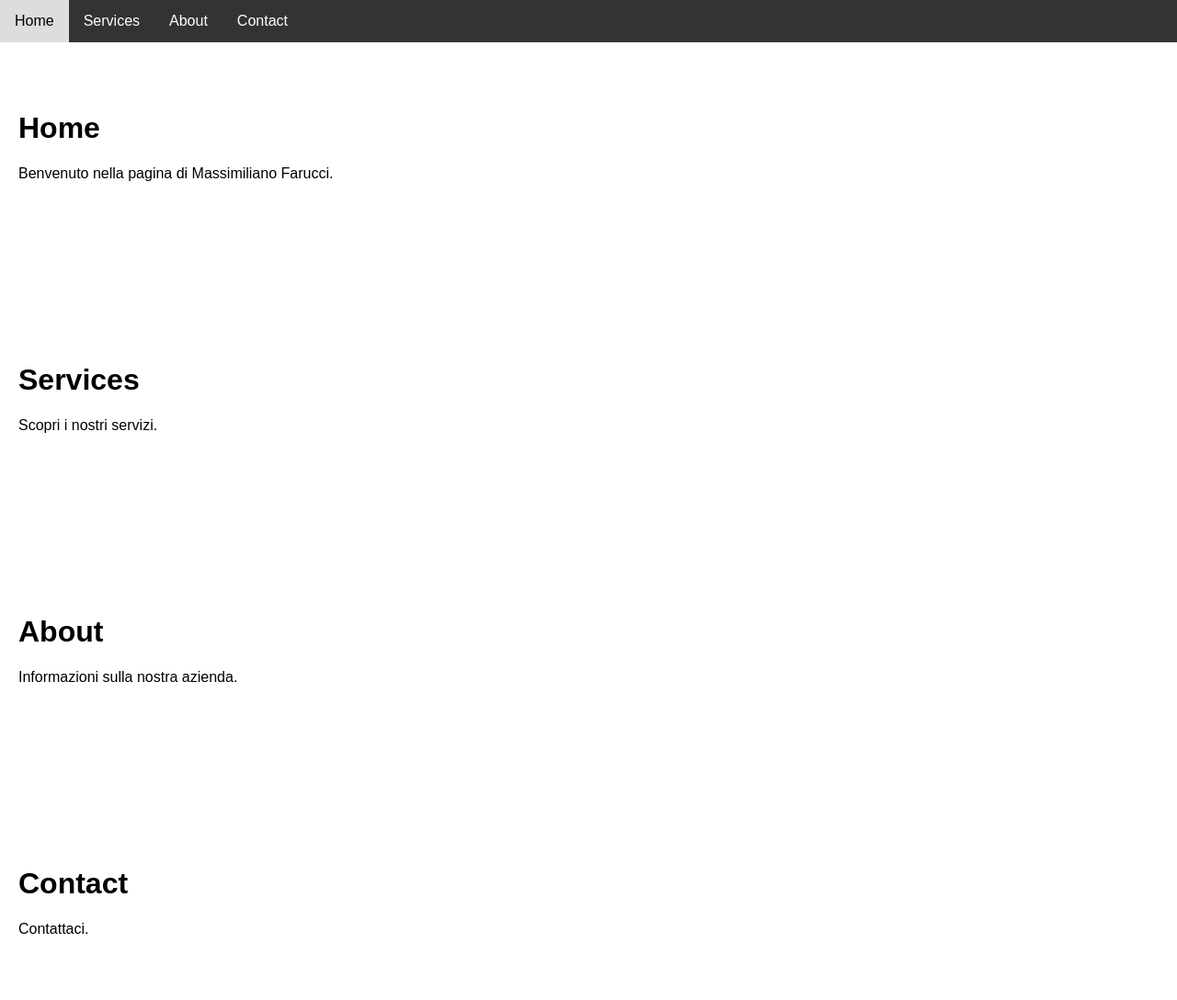
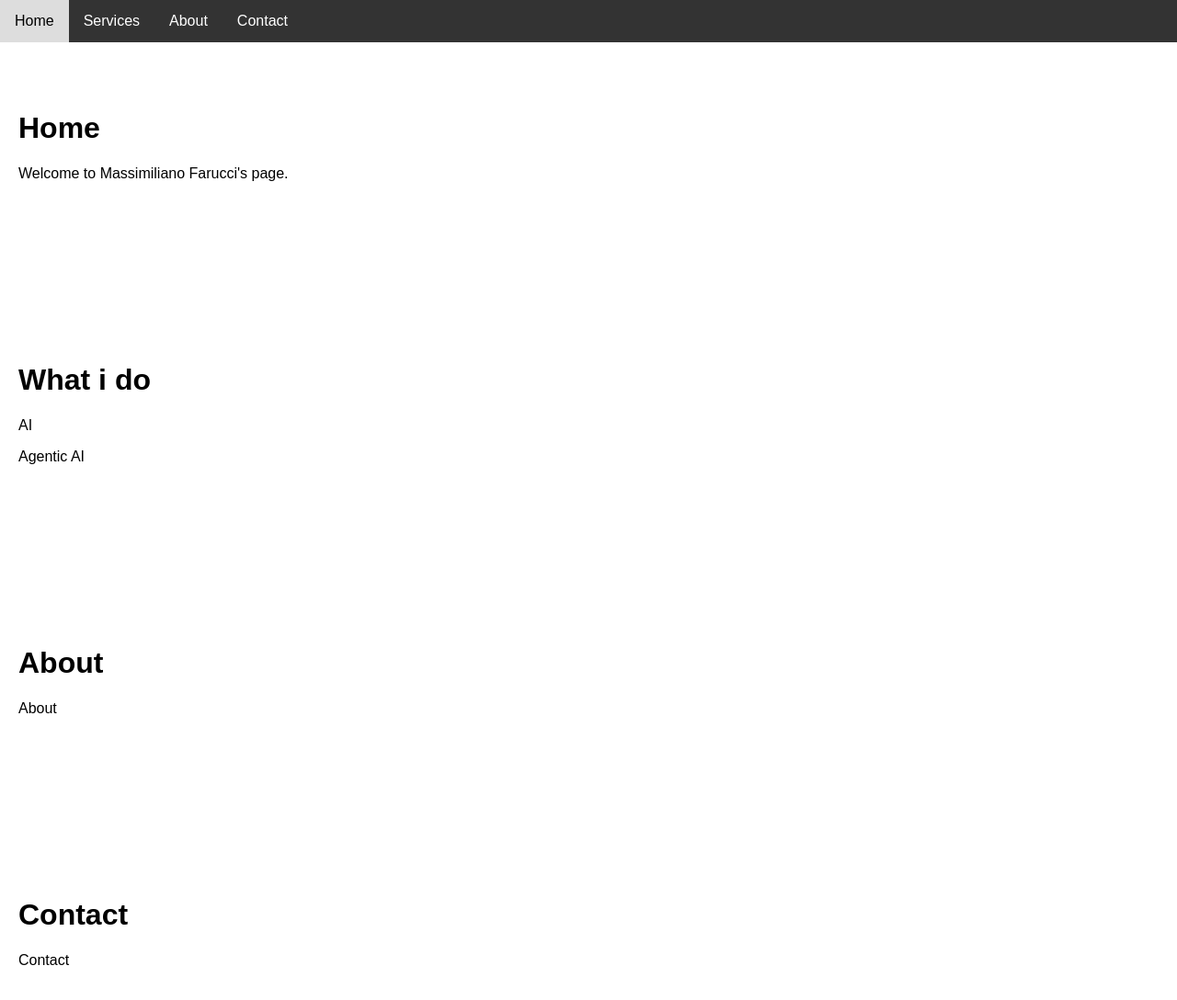
Before and after one commit to mfarucci/mfarucci.github.io, a plain HTML site: page index.html in a window 1280 px wide. Shown: the whole page at 92% size. Drawn offline with Linux system fonts and the light colour scheme.

Commit message:
Update index.html

```diff
--- a/index.html
+++ b/index.html
@@ -46,22 +46,23 @@
 
 <div id="home" class="section">
     <h1>Home</h1>
-    <p>Benvenuto nella pagina di Massimiliano Farucci.</p>
+    <p>Welcome to Massimiliano Farucci's page.</p>
 </div>
 
 <div id="services" class="section">
-    <h1>Services</h1>
-    <p>Scopri i nostri servizi.</p>
+    <h1>What i do</h1>
+    <p>AI</p>
+    <p>Agentic AI</p>
 </div>
 
 <div id="about" class="section">
     <h1>About</h1>
-    <p>Informazioni sulla nostra azienda.</p>
+    <p>About</p>
 </div>
 
 <div id="contact" class="section">
     <h1>Contact</h1>
-    <p>Contattaci.</p>
+    <p>Contact</p>
 </div>
 
 <script>
```
